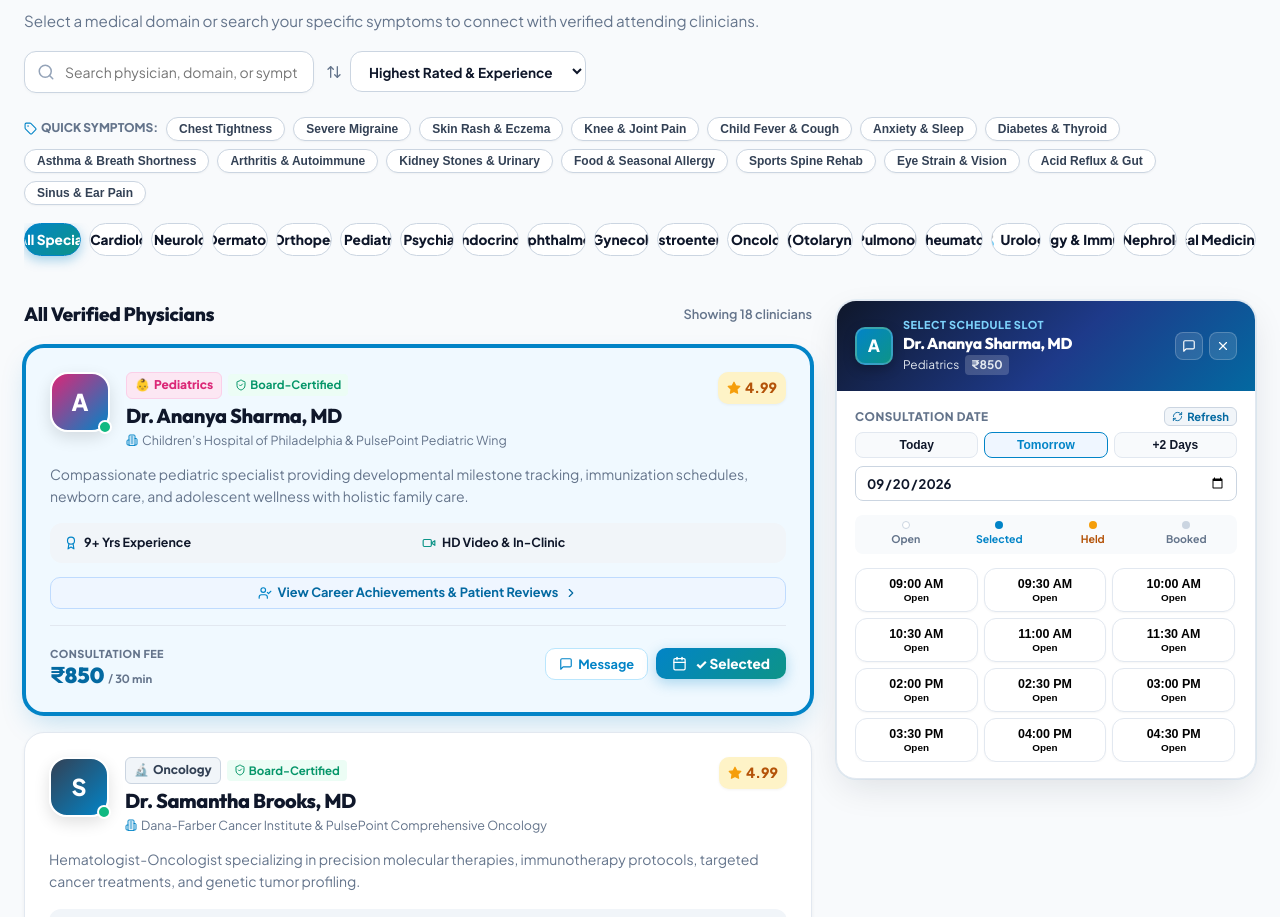
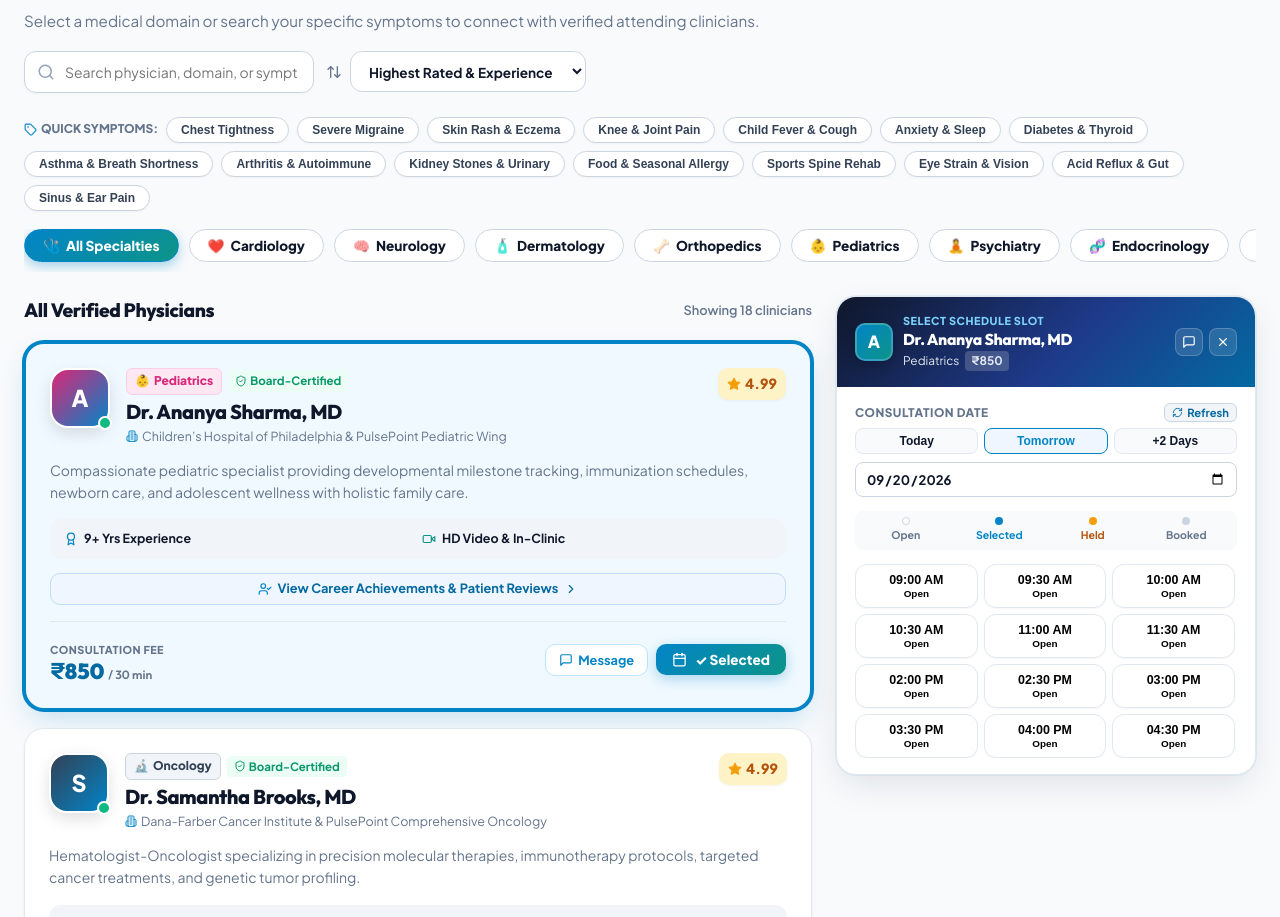
Before and after one commit to Shlok2814/HealthCare-Appointment, a React (Vite) app in the folder frontend/: page / in a window 1280 px wide. Shown: the part 845-1762 px from the top of the page. Built offline with nearby package versions, Linux system fonts and the light colour scheme; no server answers.

Commit message:
Fix specialty filter pills squishing and text truncation with flexShrink 0 and custom smooth horizontal scroll row

```diff
--- a/frontend/src/index.css
+++ b/frontend/src/index.css
@@ -329,6 +329,35 @@ h1, h2, h3, h4, h5, h6 {
   border: 1px solid var(--border-light);
 }
 
+/* Specialty & Filter Horizontal Scroll Row */
+.specialty-scroll-row {
+  display: flex;
+  gap: 10px;
+  overflow-x: auto;
+  padding-bottom: 10px;
+  margin-bottom: 24px;
+  scroll-behavior: smooth;
+  -webkit-overflow-scrolling: touch;
+}
+
+.specialty-scroll-row::-webkit-scrollbar {
+  height: 5px;
+}
+
+.specialty-scroll-row::-webkit-scrollbar-track {
+  background: #F1F5F9;
+  border-radius: 10px;
+}
+
+.specialty-scroll-row::-webkit-scrollbar-thumb {
+  background: #BAE6FD;
+  border-radius: 10px;
+}
+
+.specialty-scroll-row::-webkit-scrollbar-thumb:hover {
+  background: #0284C7;
+}
+
 /* Booking Layout Grid */
 .booking-main-grid {
   display: grid;
--- a/frontend/src/pages/LandingPage.tsx
+++ b/frontend/src/pages/LandingPage.tsx
@@ -410,7 +410,7 @@ export const LandingPage: React.FC<LandingPageProps> = ({ onNavigate }) => {
 
         {/* Popular Symptoms Quick Chips */}
         <div style={{ marginBottom: '18px', display: 'flex', alignItems: 'center', gap: '8px', flexWrap: 'wrap' }}>
-          <span style={{ fontSize: '0.75rem', fontWeight: 800, color: 'var(--text-muted)', textTransform: 'uppercase', display: 'flex', alignItems: 'center', gap: '4px' }}>
+          <span style={{ fontSize: '0.75rem', fontWeight: 800, color: 'var(--text-muted)', textTransform: 'uppercase', display: 'flex', alignItems: 'center', gap: '4px', flexShrink: 0 }}>
             <Tag size={13} color="#0284C7" /> Quick Symptoms:
           </span>
           {popularSymptoms.map((sym, idx) => (
@@ -426,11 +426,13 @@ export const LandingPage: React.FC<LandingPageProps> = ({ onNavigate }) => {
                 background: selectedSpecialty === sym.specialty ? '#0284C7' : '#FFFFFF',
                 border: selectedSpecialty === sym.specialty ? '1px solid #0284C7' : '1px solid #CBD5E1',
                 borderRadius: '16px',
-                padding: '4px 12px',
+                padding: '5px 14px',
                 fontSize: '0.75rem',
                 fontWeight: 700,
                 color: selectedSpecialty === sym.specialty ? '#FFFFFF' : '#334155',
                 cursor: 'pointer',
+                whiteSpace: 'nowrap',
+                flexShrink: 0,
                 boxShadow: '0 1px 2px rgba(0,0,0,0.04)'
               }}
             >
@@ -440,7 +442,7 @@ export const LandingPage: React.FC<LandingPageProps> = ({ onNavigate }) => {
         </div>
 
         {/* Specialty Filter Pills Carousel */}
-        <div style={{ display: 'flex', gap: '8px', overflowX: 'auto', paddingBottom: '16px', marginBottom: '28px' }}>
+        <div className="specialty-scroll-row">
           {specialties.map((spec) => {
             const isActive = selectedSpecialty === spec.name;
             return (
@@ -455,6 +457,7 @@ export const LandingPage: React.FC<LandingPageProps> = ({ onNavigate }) => {
                   padding: '9px 18px',
                   borderRadius: '30px',
                   whiteSpace: 'nowrap',
+                  flexShrink: 0,
                   background: isActive ? 'linear-gradient(135deg, #0284C7 0%, #0D9488 100%)' : '#FFFFFF',
                   color: isActive ? '#FFFFFF' : 'var(--text-main)',
                   border: isActive ? '1px solid #0284C7' : '1.5px solid #CBD5E1',
```
